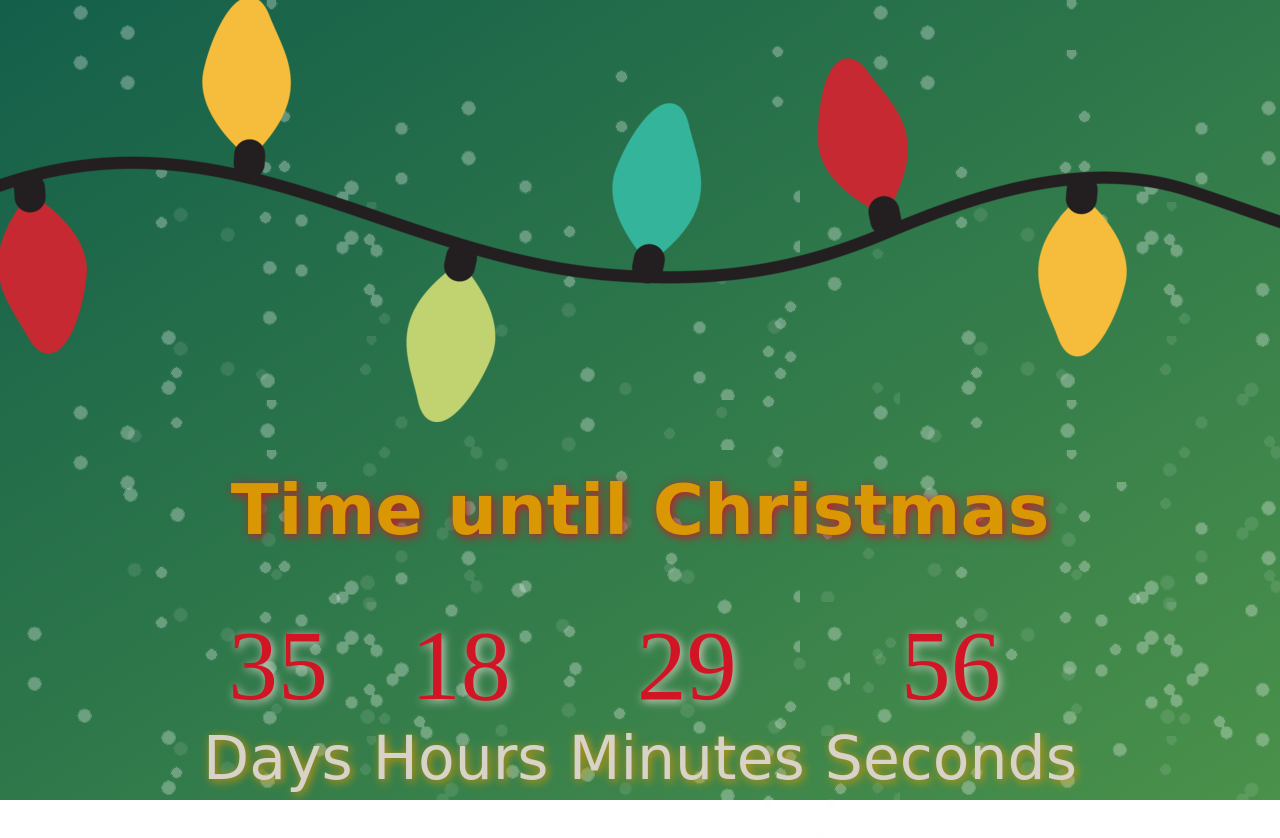
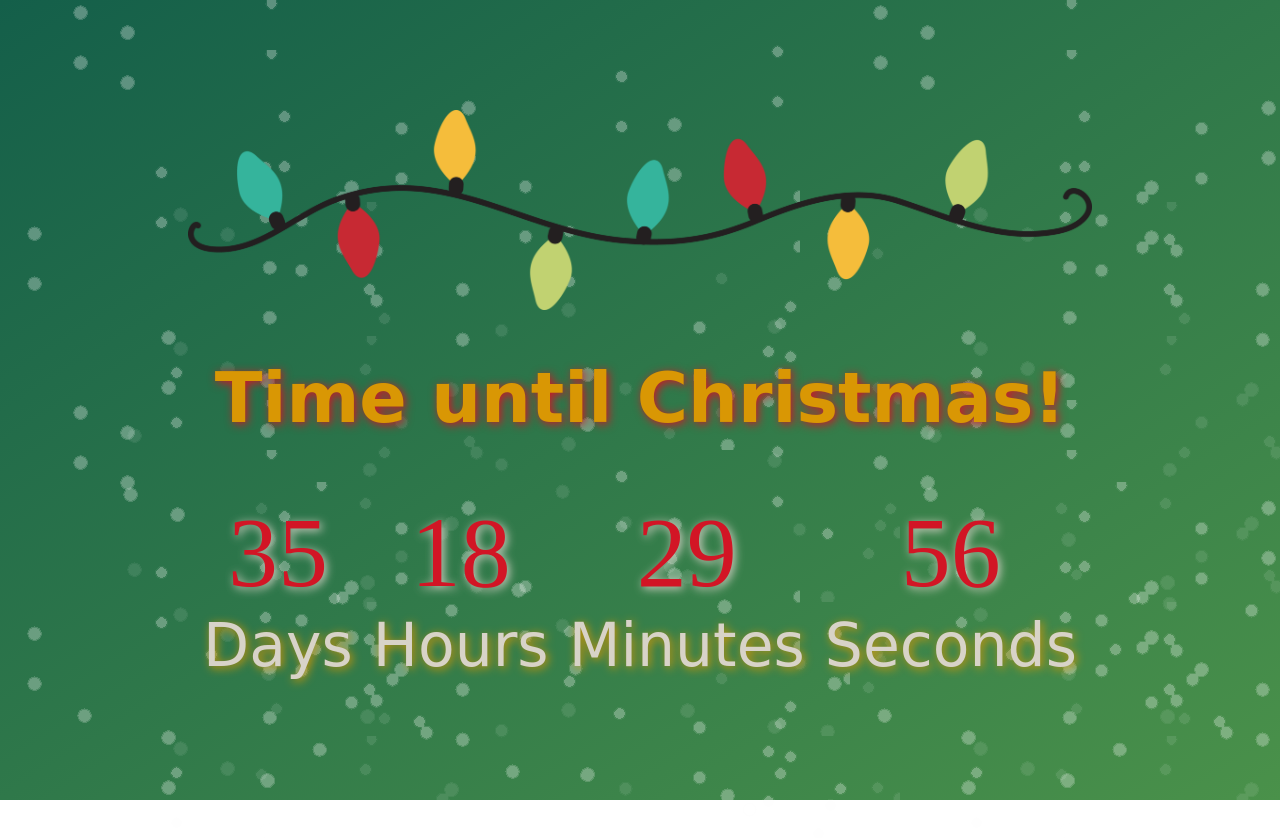
Before and after one commit to nickminor/ChristmasCounter, a website: page index.html in a window 1280 px wide. Shown: the top 838 px of the page. Drawn offline with Linux system fonts and the light colour scheme; a web font is replaced by a local one.

Commit message:
more styling

```diff
--- a/index.html
+++ b/index.html
@@ -22,8 +22,8 @@
     <div class="snow4"></div>
     <div class="snow5"></div>
 
-    <img class="lights" src="/pics/lights.png">
-    <h1>Time until Christmas</h1>
+    <img class="lights" src="/pics/lights.png" alt="">
+    <h1>Time until Christmas!</h1>
     <div id="theCountdown" class="countdown">
       <div><span id="days"></span><span>Days</span></div>
       <div><span id="hours"></span><span>Hours</span></div>
--- a/style.css
+++ b/style.css
@@ -109,9 +109,11 @@ body {
 @keyframes animateOne {
   from {top: 0px;}
   to {top: 450px;}
+
 }
 .lights{
   z-index: 2;
+  max-height: 200px;
 }
 h1 {
   color: var(--goldish);
```
